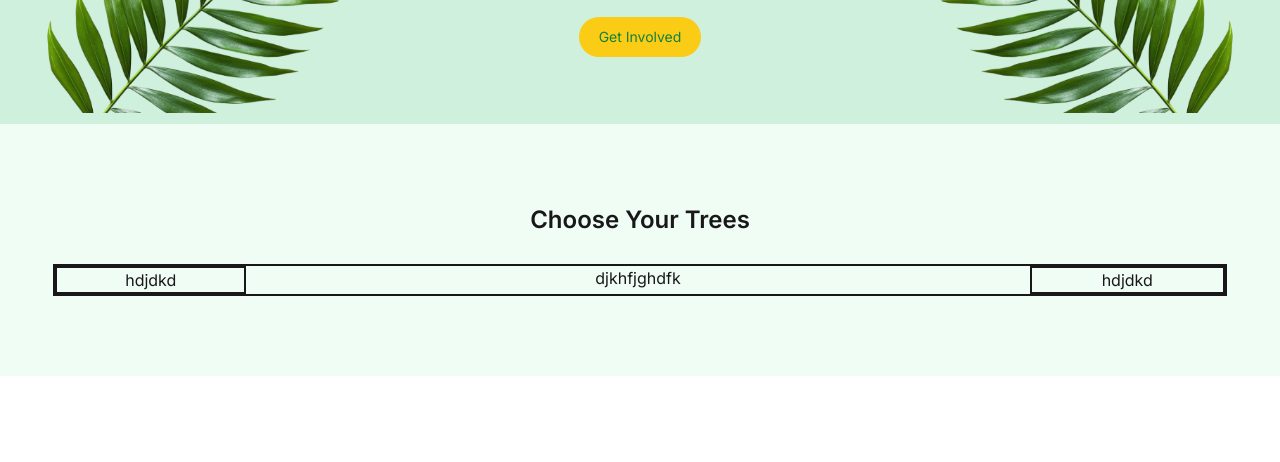
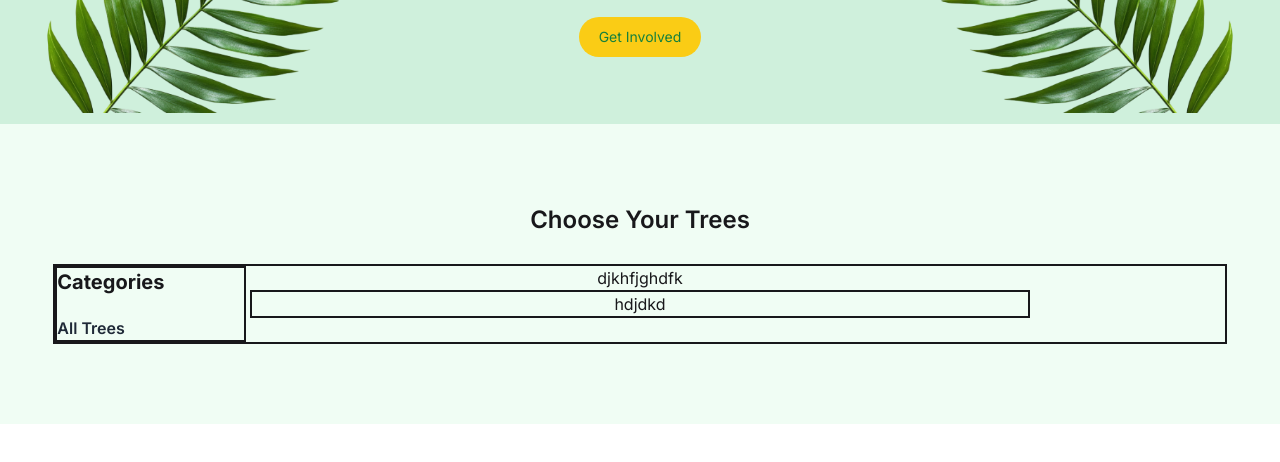
Before and after one commit to Jyotialam/A6-Green-Earth, a plain HTML site: page index.html in a window 1280 px wide. Shown: the part 274-736 px from the top of the page. Drawn offline with nearby package versions, Linux system fonts and the light colour scheme; no server answers.

Commit message:
added dynamic categri list

```diff
--- a/index.html
+++ b/index.html
@@ -88,14 +88,23 @@
       <!-- card section -->
       <section class="bg-[#f0fdf4] text-center py-20">
         <h2 class="text-2xl font-semibold">Choose Your Trees</h2>
-        <!--  -->
+        <!-- tree section -->
         <div class="w-11/12 border-2 mx-auto grid grid-cols-12 mt-7 space-x-1">
-          <aside id="category-container" class=" col-span-2 border-2">
-            <h1>hdjdkd</h1>
+          <!-- category section -->
+          <aside class="col-span-2 border-2 text-left">
+            <h2 class="font-bold text-xl mb-5">Categories</h2>
+            <div
+              id="category-container"
+              class="font-semibold text-base text-[#1f2937] space-y-5"
+            >
+              <h3>All Trees</h3>
+            </div>
           </aside>
-          <div class="col-span-8">
+          <!-- card section -->
+          <section class="col-span-8">
             <h1>djkhfjghdfk</h1>
-          </div>
+          <section>
+ <!-- history side -->
           <aside class="col-span-2 border-2">
             <h1>hdjdkd</h1>
           </aside>
--- a/script/index.js
+++ b/script/index.js
@@ -7,9 +7,13 @@ const loadCategories = () => {
 };
 const displayCategories = (categories) => {
   const categoryContainer = document.getElementById("category-container");
-  // categoryContainer = "";
+  categoryContainer.innerHTML = "";
   categories.forEach((category) => {
+    const categoryDiv = document.createElement("div");
+    categoryDiv.innerHTML = `
 
+              <h3>${category.category_name}</h3>`;
+    categoryContainer.append(categoryDiv);
   });
 };
 
```
